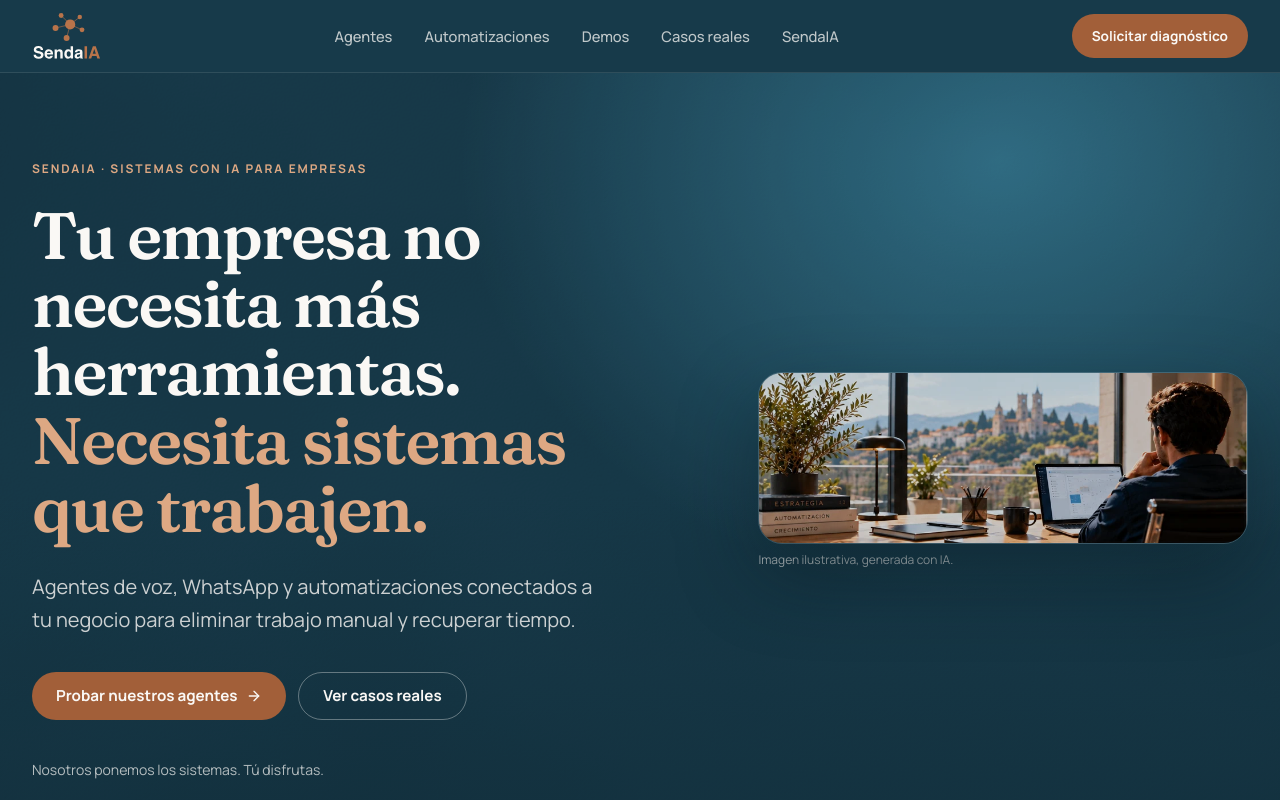
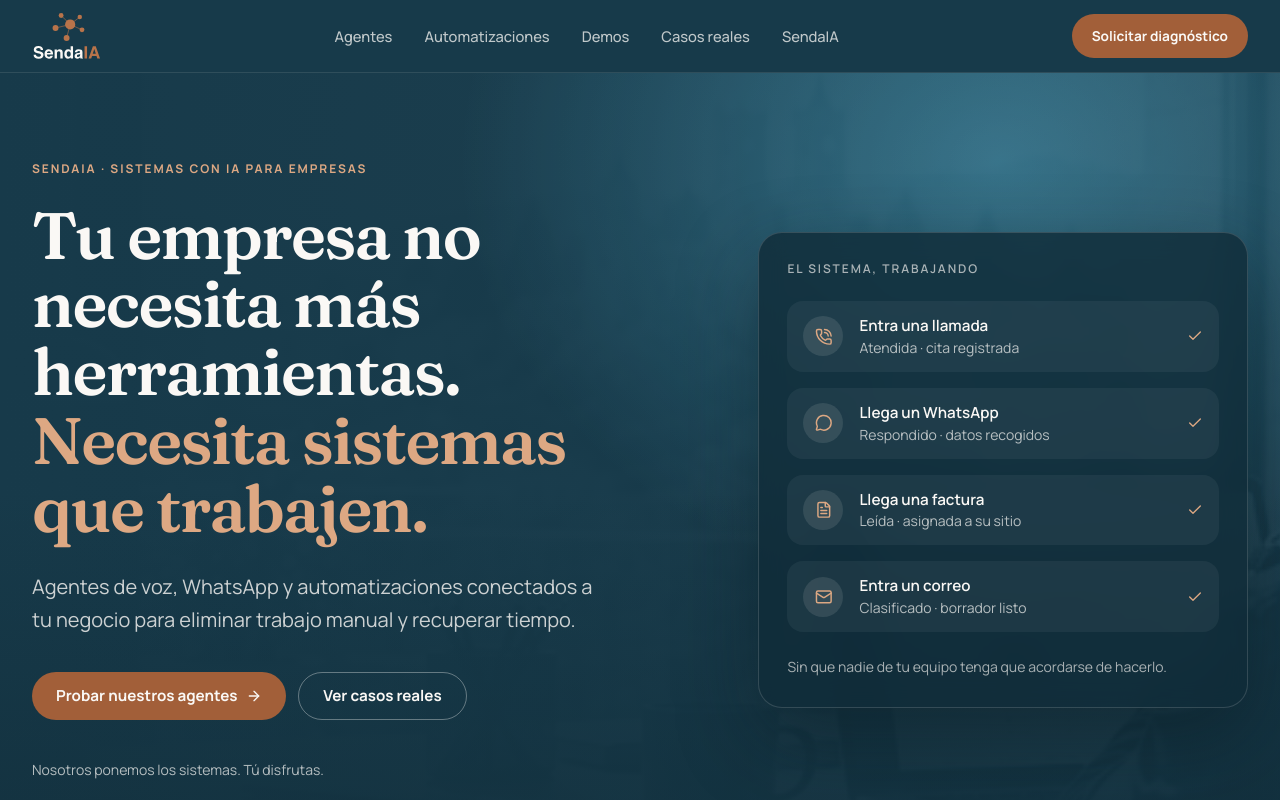
Before and after one commit to jmpazblanes-art/sendaia-web, a Next.js app: page / in a window 1280 px wide. Shown: the top 800 px of the page. Built offline with nearby package versions, Linux system fonts and the light colour scheme.

Commit message:
fix(home): restaurar secuencia de sistema trabajando y colocar foto oficial en fondo del hero

```diff
--- a/app/page.tsx
+++ b/app/page.tsx
@@ -34,8 +34,19 @@ export default function Home() {
       <HomeEfectos />
       <SiteHeader />
 
-      {/* ── 1 · HERO ── */}
+      {/* ── 1 · HERO (Foto de fondo sin quitar la secuencia de lo que hacemos) ── */}
       <section className="sobre-azul pared-azul relative overflow-hidden bg-azul text-roto">
+        <Image
+          src={FOTOS.oficina.src}
+          alt={FOTOS.oficina.alt}
+          width={FOTOS.oficina.ancho}
+          height={FOTOS.oficina.alto}
+          unoptimized
+          priority
+          sizes="100vw"
+          className="pointer-events-none absolute inset-0 h-full w-full object-cover opacity-20 mix-blend-luminosity"
+        />
+        <div className="pointer-events-none absolute inset-0 bg-gradient-to-r from-azul via-azul/90 to-azul/60" />
         <HeroFondo />
         <div className="relative mx-auto grid max-w-7xl items-center gap-12 px-5 pb-20 pt-32 sm:px-8 sm:pt-40 lg:grid-cols-[1.15fr_0.85fr] lg:gap-16 lg:pb-28">
           <div>
@@ -57,22 +68,33 @@ export default function Home() {
             <p className="mt-10 text-sm text-roto/70">Nosotros ponemos los sistemas. Tú disfrutas.</p>
           </div>
 
-          {/* Visual del Hero con foto */}
-          <div className="relative">
-            <figure className="relative overflow-hidden rounded-3xl border border-roto/15 shadow-[0_30px_80px_rgba(8,24,32,0.45)]">
-              <div className="pointer-events-none absolute inset-0 bg-azul/20 mix-blend-multiply" />
-              <Image
-                src={FOTOS.oficina.src}
-                alt={FOTOS.oficina.alt}
-                width={FOTOS.oficina.ancho}
-                height={FOTOS.oficina.alto}
-                unoptimized
-                priority
-                sizes="(min-width:1024px) 540px, 100vw"
-                className="block h-auto w-full object-cover"
-              />
-            </figure>
-            <figcaption className="mt-2 text-xs text-roto/65">Imagen ilustrativa, generada con IA.</figcaption>
+          {/* Representacion del sistema trabajando (100% INTACTO con su secuencia completa) */}
+          <div aria-hidden className="hidden lg:block">
+            <div className="relative overflow-hidden rounded-3xl border border-roto/15 bg-azul-hondo/80 p-7 shadow-[0_30px_80px_rgba(8,24,32,0.45)] backdrop-blur-md">
+              <p className="text-xs font-semibold uppercase tracking-[0.16em] text-roto/65">El sistema, trabajando</p>
+              <ul className="mt-6 space-y-4">
+                {[
+                  { I: PhoneCall, entra: "Entra una llamada", hace: "Atendida · cita registrada" },
+                  { I: MessageCircle, entra: "Llega un WhatsApp", hace: "Respondido · datos recogidos" },
+                  { I: FileText, entra: "Llega una factura", hace: "Leída · asignada a su sitio" },
+                  { I: Mail, entra: "Entra un correo", hace: "Clasificado · borrador listo" },
+                ].map(({ I, entra, hace }) => (
+                  <li key={entra} className="flex items-center gap-4 rounded-2xl bg-roto/[0.05] px-4 py-3.5">
+                    <span className="flex h-10 w-10 shrink-0 items-center justify-center rounded-full bg-roto/10 text-cobre-claro">
+                      <I className="h-[1.1rem] w-[1.1rem]" />
+                    </span>
+                    <span className="min-w-0 flex-1">
+                      <span className="block text-[0.95rem] font-semibold">{entra}</span>
+                      <span className="block text-sm text-roto/70">{hace}</span>
+                    </span>
+                    <Check className="h-4 w-4 shrink-0 text-cobre-claro" />
+                  </li>
+                ))}
+              </ul>
+              <p className="mt-6 text-sm leading-relaxed text-roto/65">
+                Sin que nadie de tu equipo tenga que acordarse de hacerlo.
+              </p>
+            </div>
           </div>
         </div>
       </section>
```
